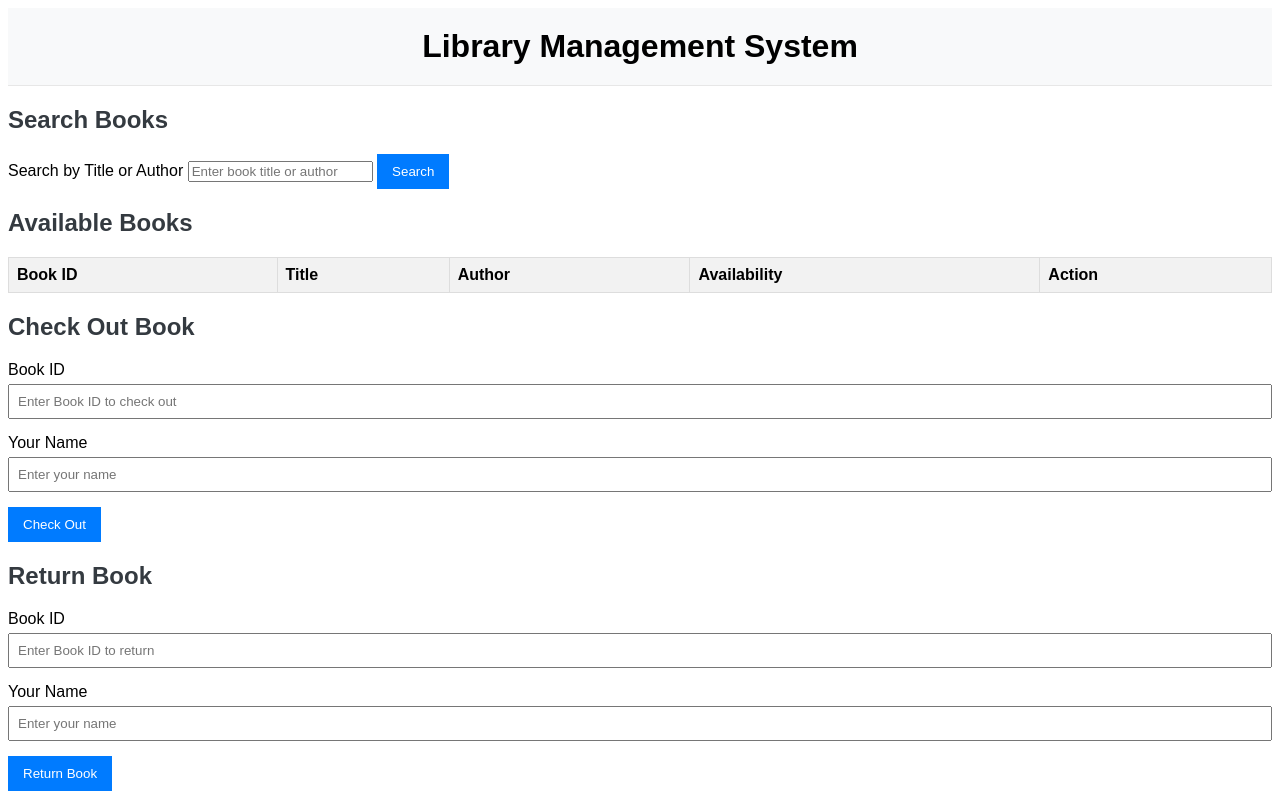
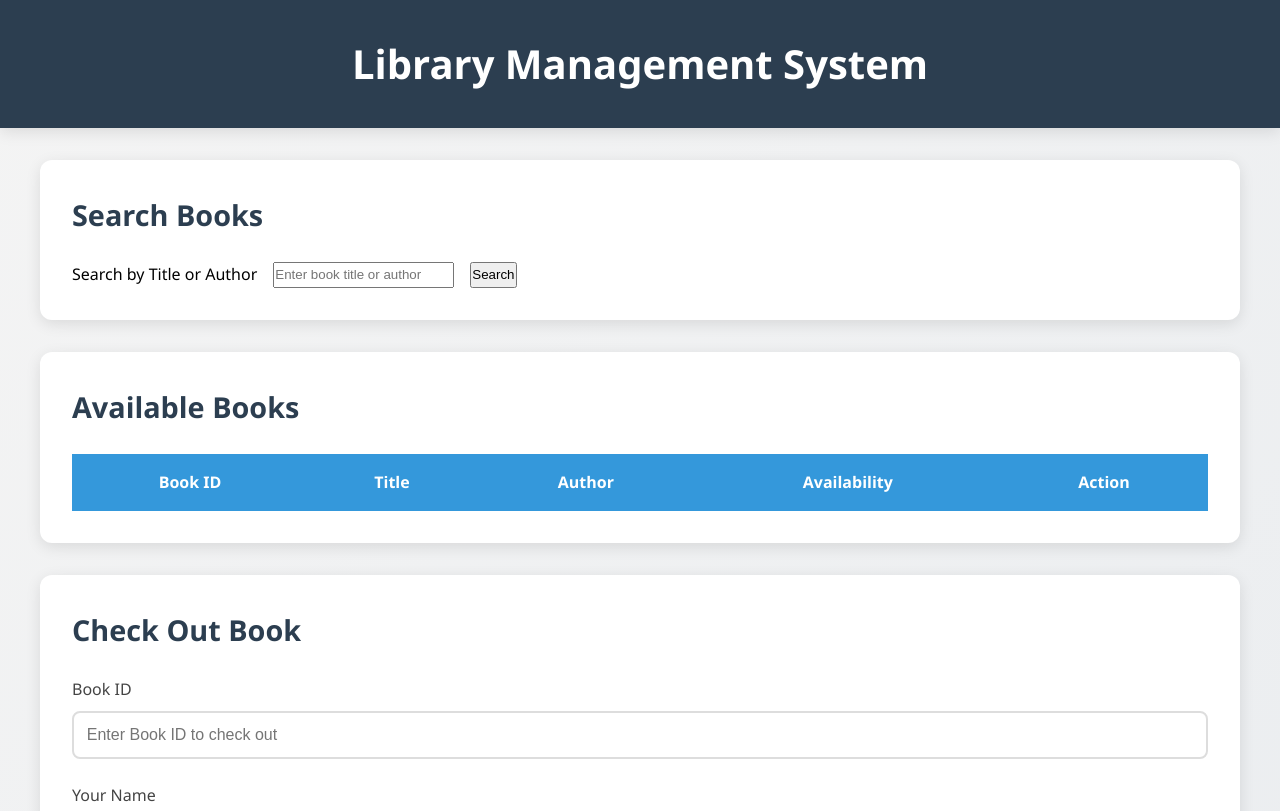
Before and after one commit to HaraNagaSai/Library-Management-System, a website: page index.html in a window 1280 px wide. Shown: the top 811 px of the page. Drawn offline with Linux system fonts and the light colour scheme.

Commit message:
styles.css

```diff
--- a/styles.css
+++ b/styles.css
@@ -1,65 +1,153 @@
+:root {
+    --primary-color: #2c3e50;
+    --secondary-color: #3498db;
+    --success-color: #27ae60;
+    --hover-color: #2ecc71;
+    --shadow: 0 4px 15px rgba(0, 0, 0, 0.1);
+}
+
+* {
+    box-sizing: border-box;
+    margin: 0;
+    padding: 0;
+}
+
 body {
-    font-family: Arial, sans-serif;
+    font-family: 'Segoe UI', Arial, sans-serif;
+    background: linear-gradient(135deg, #f4f4f4 0%, #e9ecef 100%);
+    min-height: 100vh;
+    line-height: 1.6;
 }
 
 header {
-    background-color: #f8f9fa;
-    padding: 20px;
+    background: var(--primary-color);
+    color: white;
+    padding: 2rem;
     text-align: center;
-    border-bottom: 1px solid #e7e7e7;
+    box-shadow: var(--shadow);
+    position: sticky;
+    top: 0;
+    z-index: 1000;
 }
 
-h1 {
-    margin: 0;
+header h1 {
+    font-size: 2.5rem;
+    animation: fadeIn 1s ease-in;
+}
+
+section {
+    margin: 2rem auto;
+    padding: 2rem;
+    background: white;
+    border-radius: 12px;
+    box-shadow: var(--shadow);
+    max-width: 1200px;
+    transition: transform 0.3s ease;
+}
+
+section:hover {
+    transform: translateY(-5px);
 }
 
 h2 {
-    margin-top: 20px;
-    color: #343a40;
+    color: var(--primary-color);
+    margin-bottom: 1.5rem;
+    font-size: 1.8rem;
+}
+
+.book-list {
+    width: 100%;
+    border-collapse: collapse;
+    margin-top: 1rem;
+    background: white;
+}
+
+.book-list th {
+    background: var(--secondary-color);
+    color: white;
+    padding: 1rem;
+    font-weight: 600;
+}
+
+.book-list td {
+    padding: 1rem;
+    border: 1px solid #eee;
+    transition: background 0.3s ease;
+}
+
+.book-list tr:hover {
+    background: #f8f9fa;
 }
 
 .form-group {
-    margin-bottom: 15px;
+    margin-bottom: 1.5rem;
+    position: relative;
 }
 
 .form-group label {
     display: block;
-    margin-bottom: 5px;
+    font-weight: 500;
+    color: #444;
+    margin-bottom: 0.5rem;
+    transition: all 0.3s ease;
 }
 
 .form-group input {
     width: 100%;
-    padding: 8px;
-    box-sizing: border-box;
+    padding: 0.8rem;
+    border: 2px solid #ddd;
+    border-radius: 8px;
+    font-size: 1rem;
+    transition: border-color 0.3s ease;
 }
 
-button {
-    padding: 10px 15px;
-    background-color: #007bff;
-    color: white;
-    border: none;
-    cursor: pointer;
+.form-group input:focus {
+    border-color: var(--secondary-color);
+    outline: none;
+    box-shadow: 0 0 5px rgba(52, 152, 219, 0.3);
 }
 
-button:hover {
-    background-color: #0056b3;
+.form-group button {
+    background: var(--success-color);
+    color: white;
+    padding: 0.8rem 1.5rem;
+    border: none;
+    border-radius: 8px;
+    cursor: pointer;
+    font-weight: 500;
+    transition: all 0.3s ease;
 }
 
-table {
-    width: 100%;
-    border-collapse: collapse;
-    margin-top: 20px;
+.form-group button:hover {
+    background: var(--hover-color);
+    transform: translateY(-2px);
 }
 
-table, th, td {
-    border: 1px solid #ddd;
+.form-group button:disabled {
+    background: #95a5a6;
+    cursor: not-allowed;
 }
 
-th, td {
-    padding: 8px;
-    text-align: left;
+.search-form {
+    display: flex;
+    gap: 1rem;
+    flex-wrap: wrap;
 }
 
-th {
-    background-color: #f2f2f2;
+@media (max-width: 768px) {
+    section {
+        margin: 1rem;
+        padding: 1rem;
+    }
+    .book-list th, .book-list td {
+        padding: 0.5rem;
+    }
+    header h1 {
+        font-size: 1.8rem;
+    }
 }
+
+@keyframes fadeIn {
+    from { opacity: 0; }
+    to { opacity: 1; }
+}
```
